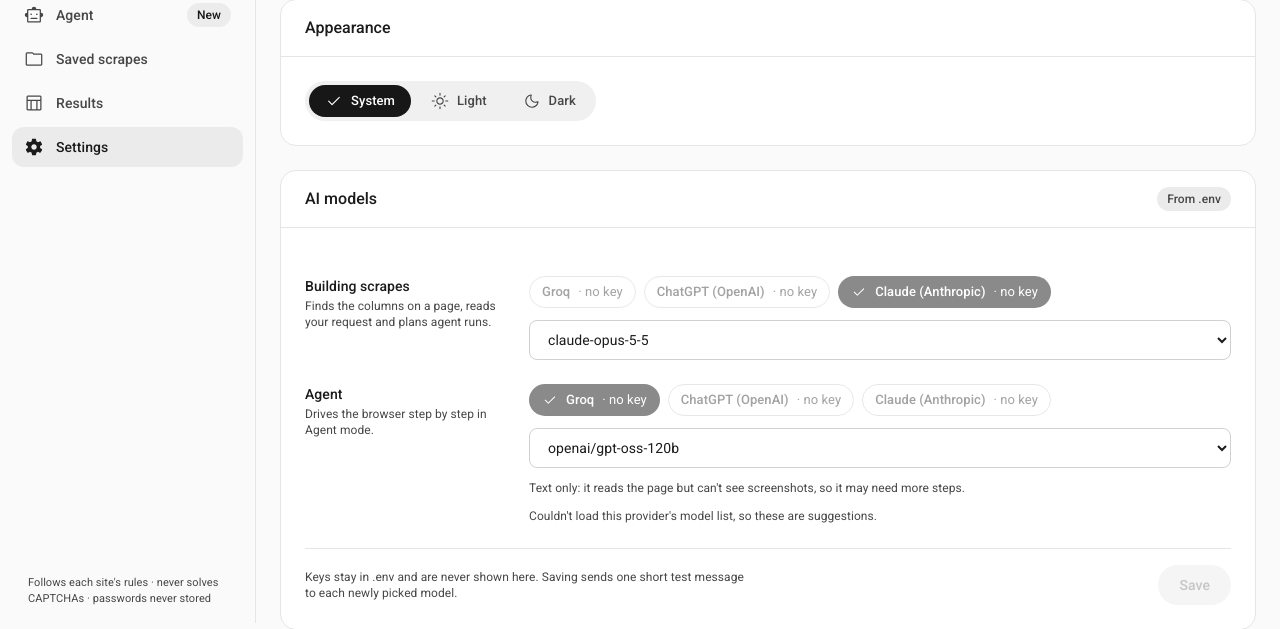
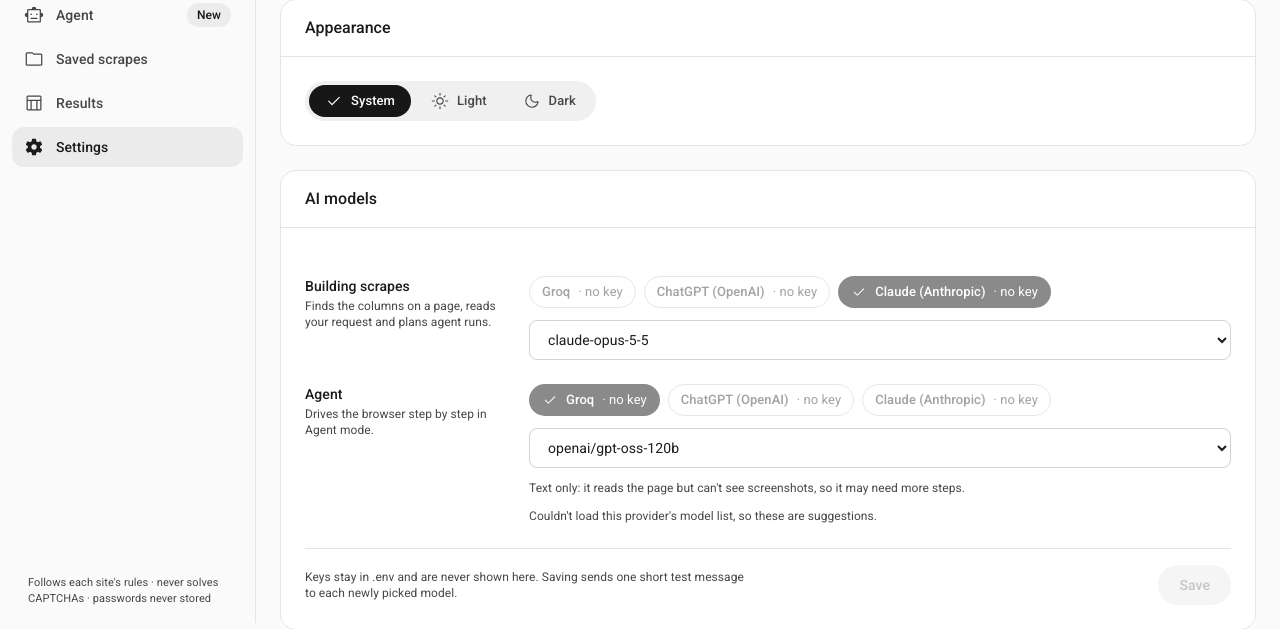
Before and after one commit to sukesh-kandasamy/Webscraper, a FastAPI app: page /settings in a window 1280 px wide. Shown: the part 177-806 px from the top of the page. Run offline with FastAPI, Linux system fonts and the light colour scheme; data comes from the database, SQL or seed files in the repository; data that the repository does not hold is empty.

Commit message:
Settings: drop the "From .env" label on the AI models card
Co-Authored-By: Claude Opus 5.5 <noreply@anthropic.com>

```diff
--- a/frontend/templates/pages/settings.html
+++ b/frontend/templates/pages/settings.html
@@ -19,8 +19,7 @@
 
   <div class="card" id="ai">
     <div class="card-head"><h2 class="card-title">AI models</h2>
-      <span class="chip chip-gray ml-auto" x-show="ai?.custom" x-cloak>Chosen here</span>
-      <span class="chip chip-gray ml-auto" x-show="ai && !ai.custom" x-cloak>From .env</span></div>
+      <span class="chip chip-gray ml-auto" x-show="ai?.custom" x-cloak>Chosen here</span></div>
     <div class="card-body space-y-6" x-show="ai" x-cloak>
       <template x-for="role in aiRoles" :key="role.id">
         <div class="grid gap-3 md:grid-cols-[200px_1fr] md:gap-6">
```
